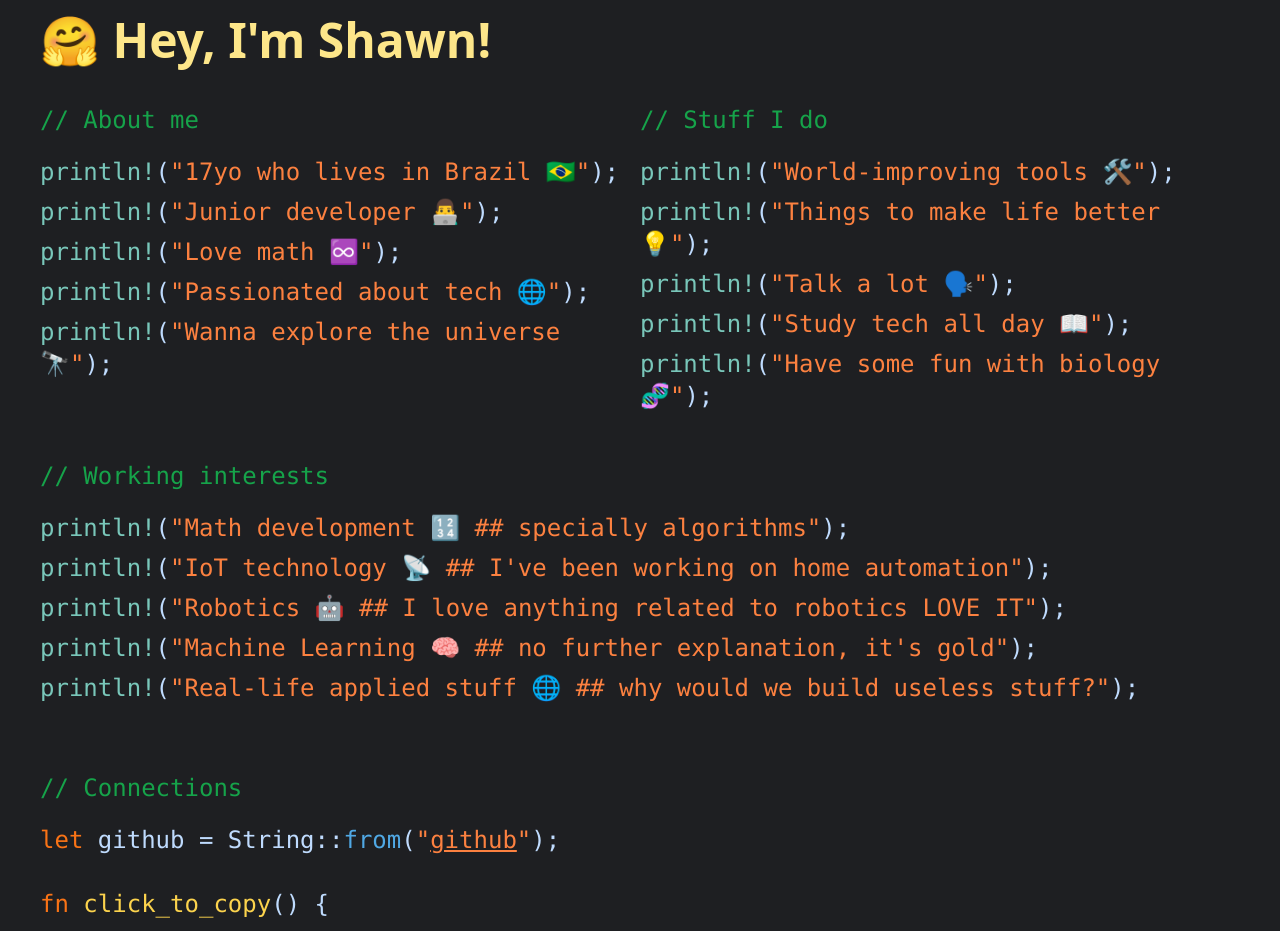
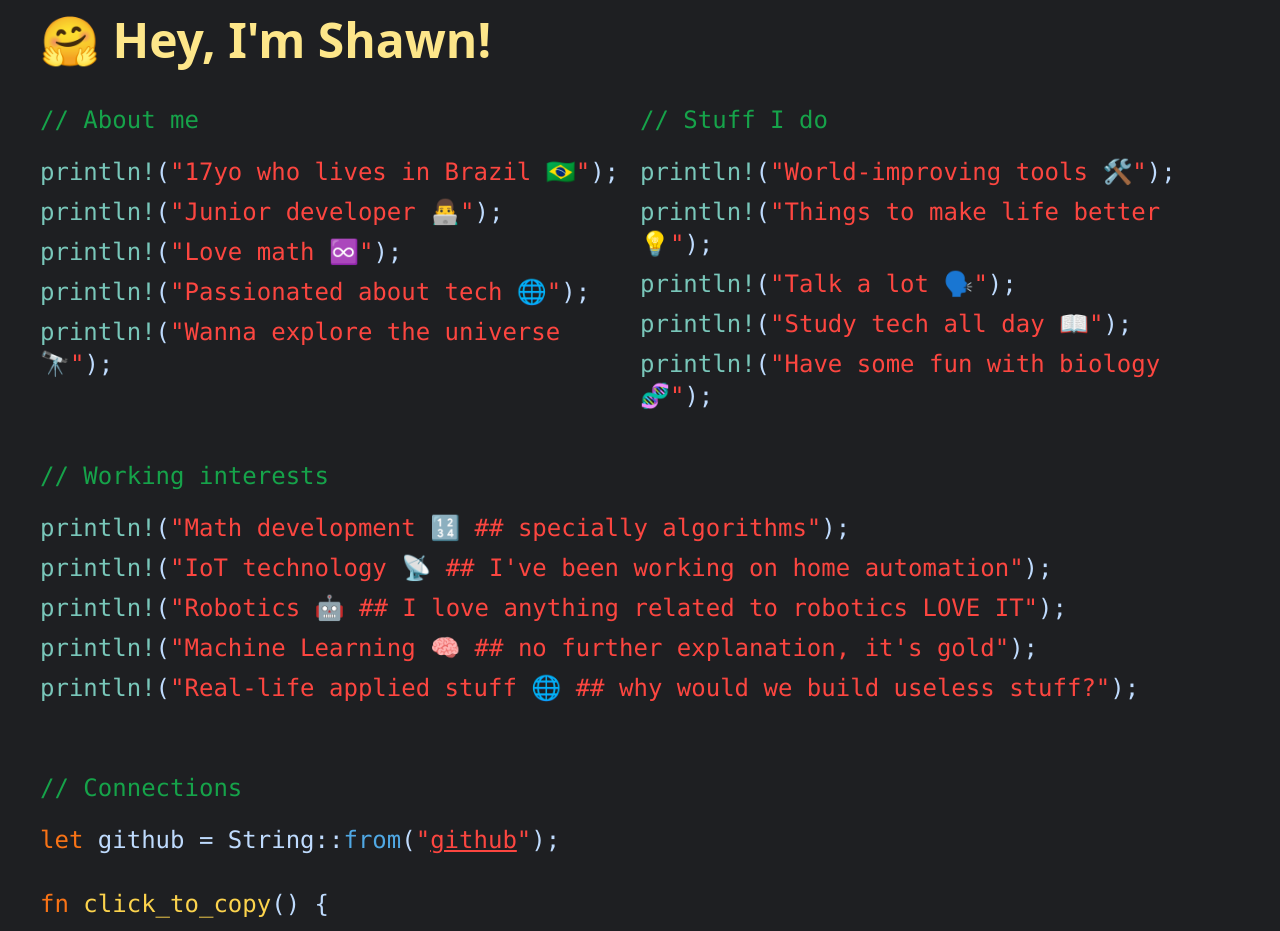
Before and after one commit to ShawnNectar/portfolio-v1, a Vue app: page / in a window 1280 px wide. Shown: the top 931 px of the page. Built offline with nearby package versions, Linux system fonts and the light colour scheme.

Commit message:
[deploy] [minor] colors change to more >> red >> orange darker

```diff
--- a/src/components/AboutMe.vue
+++ b/src/components/AboutMe.vue
@@ -7,19 +7,19 @@
         <h1 class="text-green-600 py-2 md:py-5">// About me</h1>
         <ul class="list-none pl-0">
             <li class="pb-2">
-                <span style="color:#79c7ba">println!</span>(<span style="color: #fc8140;">"17yo who lives in Brazil 🇧🇷"</span>);
+                <span style="color:#79c7ba">println!</span>(<span style="color: #fc4640;">"17yo who lives in Brazil 🇧🇷"</span>);
             </li>
             <li class="pb-2">
-                <span style="color:#79c7ba">println!</span>(<span style="color: #fc8140;">"Junior developer 👨‍💻"</span>);
+                <span style="color:#79c7ba">println!</span>(<span style="color: #fc4640;">"Junior developer 👨‍💻"</span>);
             </li>
             <li class="pb-2">
-                <span style="color:#79c7ba">println!</span>(<span style="color: #fc8140;">"Love math ♾️"</span>);
+                <span style="color:#79c7ba">println!</span>(<span style="color: #fc4640;">"Love math ♾️"</span>);
             </li>
             <li class="pb-2">
-                <span style="color:#79c7ba">println!</span>(<span style="color: #fc8140;">"Passionated about tech 🌐"</span>);
+                <span style="color:#79c7ba">println!</span>(<span style="color: #fc4640;">"Passionated about tech 🌐"</span>);
             </li>
             <li class="pb-2">
-                <span style="color:#79c7ba">println!</span>(<span style="color: #fc8140;">"Wanna explore the universe 🔭"</span>);
+                <span style="color:#79c7ba">println!</span>(<span style="color: #fc4640;">"Wanna explore the universe 🔭"</span>);
             </li>
         </ul>
     </div>
--- a/src/components/Connections.vue
+++ b/src/components/Connections.vue
@@ -3,18 +3,18 @@
         <h1 class="text-green-600 py-2 md:py-5 ">// Connections </h1>
         <div>
             <h1 class="pb-2">
-                <span class="text-orange-500">let </span>github = String::<span style="color: #50a8e4;">from</span>(<span style="color: #fc8140;">"<a style="text-decoration: underline" href="https://github.com/ShawnNectar" target=”_blank”>github</a>"</span>);
+                <span class="text-orange-500">let </span>github = String::<span style="color: #50a8e4;">from</span>(<span style="color: #fc4640;">"<a style="text-decoration: underline" href="https://github.com/ShawnNectar" target=”_blank”>github</a>"</span>);
             </h1>
 
             <h2 class="pt-6 pb-2">
                 <span class="text-orange-500">fn</span> <span class="text-amber-300">click_to_copy</span>() {
             </h2>
             <h2 class=" pb-2">
-                <span class="text-orange-500">⠀let </span>email = <br class="md:hidden"/><span class="md:hidden">⠀</span>String::<span style="color: #50a8e4;">from</span>(<span style="color: #fc8140; cursor: pointer;" @click="copyText('\t\n'+'shawnnectar@pm.me', 'showCopiedEmail')" ref="emailRef">"shawnnectar@pm.me"</span>);
+                <span class="text-orange-500">⠀let </span>email = <br class="md:hidden"/><span class="md:hidden">⠀</span>String::<span style="color: #50a8e4;">from</span>(<span style="color: #fc4640; cursor: pointer;" @click="copyText('\t\n'+'shawnnectar@pm.me', 'showCopiedEmail')" ref="emailRef">"shawnnectar@pm.me"</span>);
                 <span v-if="showCopiedEmail" class="text-green-500 ml-2">(Copied!)</span>
             </h2>
             <h2 class="pb-2">
-                <span class="text-orange-500">⠀let </span>discord = <br class="md:hidden"/><span class="md:hidden">⠀</span>String::<span style="color: #50a8e4;">from</span>(<span style="color: #fc8140; cursor: pointer;" @click="copyText('ShawnNectar#8155', 'showCopiedDiscord')" ref="discordRef">"ShawnNectar#8155"</span>);
+                <span class="text-orange-500">⠀let </span>discord = <br class="md:hidden"/><span class="md:hidden">⠀</span>String::<span style="color: #50a8e4;">from</span>(<span style="color: #fc4640; cursor: pointer;" @click="copyText('ShawnNectar#8155', 'showCopiedDiscord')" ref="discordRef">"ShawnNectar#8155"</span>);
                 <span v-if="showCopiedDiscord" class="text-green-500 ml-2">(Copied!)</span> <br>}
             </h2>
         </div>
--- a/src/components/StuffIDo.vue
+++ b/src/components/StuffIDo.vue
@@ -7,19 +7,19 @@
         <h1 class="text-green-600 py-2 md:py-5 ">// Stuff I do</h1>
         <ul class="list-none pl-0">
             <li class="pb-2">
-                <span style="color:#79c7ba">println!</span>(<span style="color: #fc8140;">"World-improving tools 🛠️"</span>);
+                <span style="color:#79c7ba">println!</span>(<span style="color: #fc4640;">"World-improving tools 🛠️"</span>);
             </li>
             <li class="pb-2">
-                <span style="color:#79c7ba">println!</span>(<span style="color: #fc8140;">"Things to make life better 💡"</span>);
+                <span style="color:#79c7ba">println!</span>(<span style="color: #fc4640;">"Things to make life better 💡"</span>);
             </li>
             <li class="pb-2">
-                <span style="color:#79c7ba">println!</span>(<span style="color: #fc8140;">"Talk a lot 🗣️"</span>);
+                <span style="color:#79c7ba">println!</span>(<span style="color: #fc4640;">"Talk a lot 🗣️"</span>);
             </li>
             <li class="pb-2">
-                <span style="color:#79c7ba">println!</span>(<span style="color: #fc8140;">"Study tech all day 📖"</span>);
+                <span style="color:#79c7ba">println!</span>(<span style="color: #fc4640;">"Study tech all day 📖"</span>);
             </li>
             <li class="pb-3">
-                <span style="color:#79c7ba">println!</span>(<span style="color: #fc8140;">"Have some fun with biology 🧬"</span>);
+                <span style="color:#79c7ba">println!</span>(<span style="color: #fc4640;">"Have some fun with biology 🧬"</span>);
             </li>
         </ul>
     </div>
--- a/src/components/WorkInterests.vue
+++ b/src/components/WorkInterests.vue
@@ -5,19 +5,19 @@
     <div class="text-sm sm:text-3xl md:text-2xl text-blue-200 font-mono">
         <h1 class="text-green-600 py-2 md:py-5 ">// Working interests</h1>
         <h2 class="pb-2">
-            <span style="color:#79c7ba">println!</span>(<span style="color: #fc8140;">"Math development 🔢 <br class="md:hidden"/>## specially algorithms"</span>);
+            <span style="color:#79c7ba">println!</span>(<span style="color: #FC4640FF;">"Math development 🔢 <br class="md:hidden"/>## specially algorithms"</span>);
         </h2>
         <h2 class="pb-2">
-            <span style="color:#79c7ba">println!</span>(<span style="color: #fc8140;">"IoT technology 📡 <br class="md:hidden"/>## I've been working on home automation"</span>);
+            <span style="color:#79c7ba">println!</span>(<span style="color: #FC4640FF;">"IoT technology 📡 <br class="md:hidden"/>## I've been working on home automation"</span>);
         </h2>
         <h2 class="pb-2">
-            <span style="color:#79c7ba">println!</span>(<span style="color: #fc8140;">"Robotics 🤖 <br class="md:hidden"/>## I love anything related to robotics LOVE IT"</span>);
+            <span style="color:#79c7ba">println!</span>(<span style="color: #FC4640FF;">"Robotics 🤖 <br class="md:hidden"/>## I love anything related to robotics LOVE IT"</span>);
         </h2>
         <h2 class="pb-2">
-            <span style="color:#79c7ba">println!</span>(<span style="color: #fc8140;">"Machine Learning 🧠 <br class="md:hidden"/>## no further explanation, it's gold"</span>);
+            <span style="color:#79c7ba">println!</span>(<span style="color: #FC4640FF;">"Machine Learning 🧠 <br class="md:hidden"/>## no further explanation, it's gold"</span>);
         </h2>
         <h2 class="pb-2">
-            <span style="color:#79c7ba">println!</span>(<span style="color: #fc8140;">"Real-life applied stuff 🌐 <br class="md:hidden"/>## why would we build useless stuff?"</span>);
+            <span style="color:#79c7ba">println!</span>(<span style="color: #FC4640FF;">"Real-life applied stuff 🌐 <br class="md:hidden"/>## why would we build useless stuff?"</span>);
         </h2>
     </div>
 </template>
```
